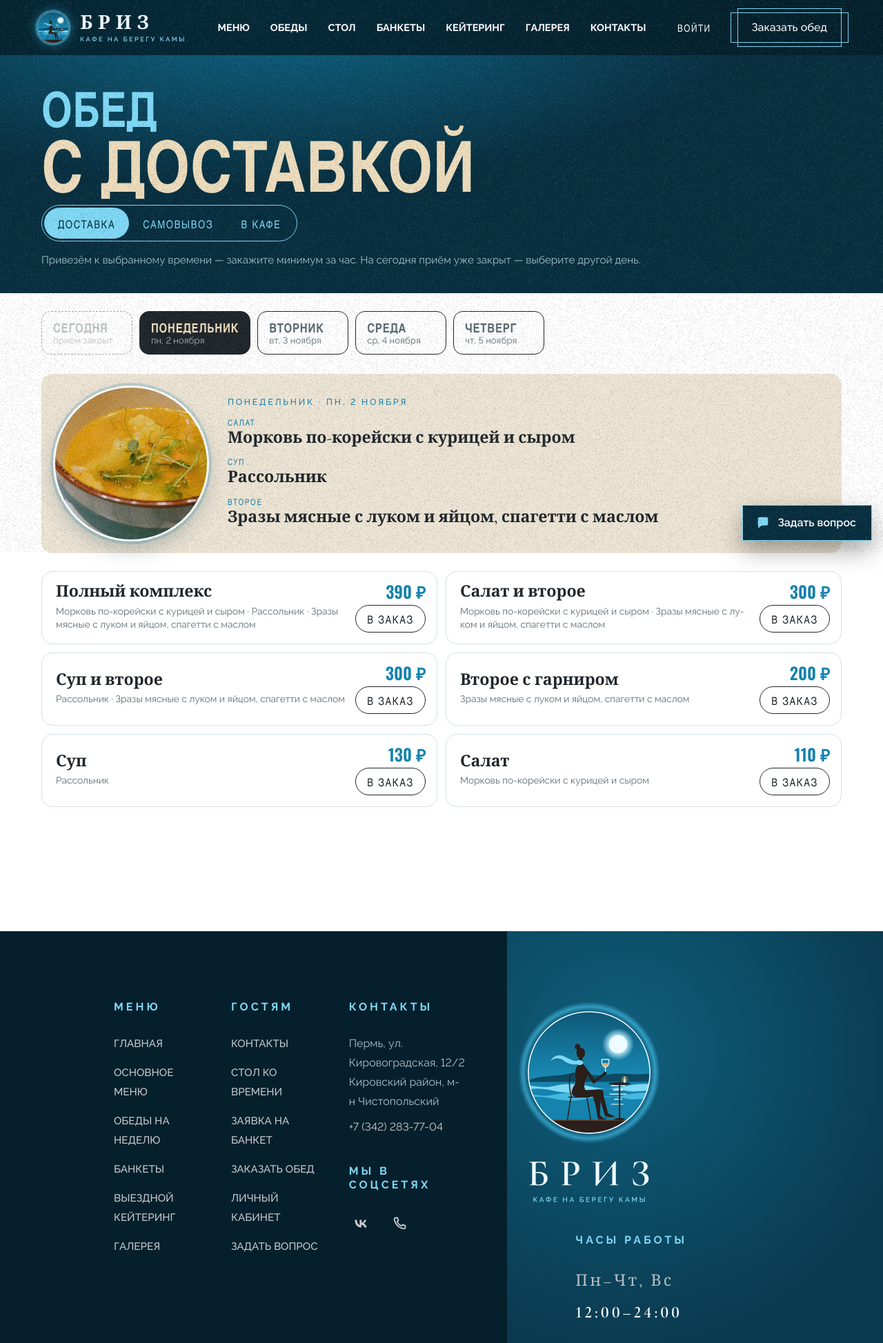
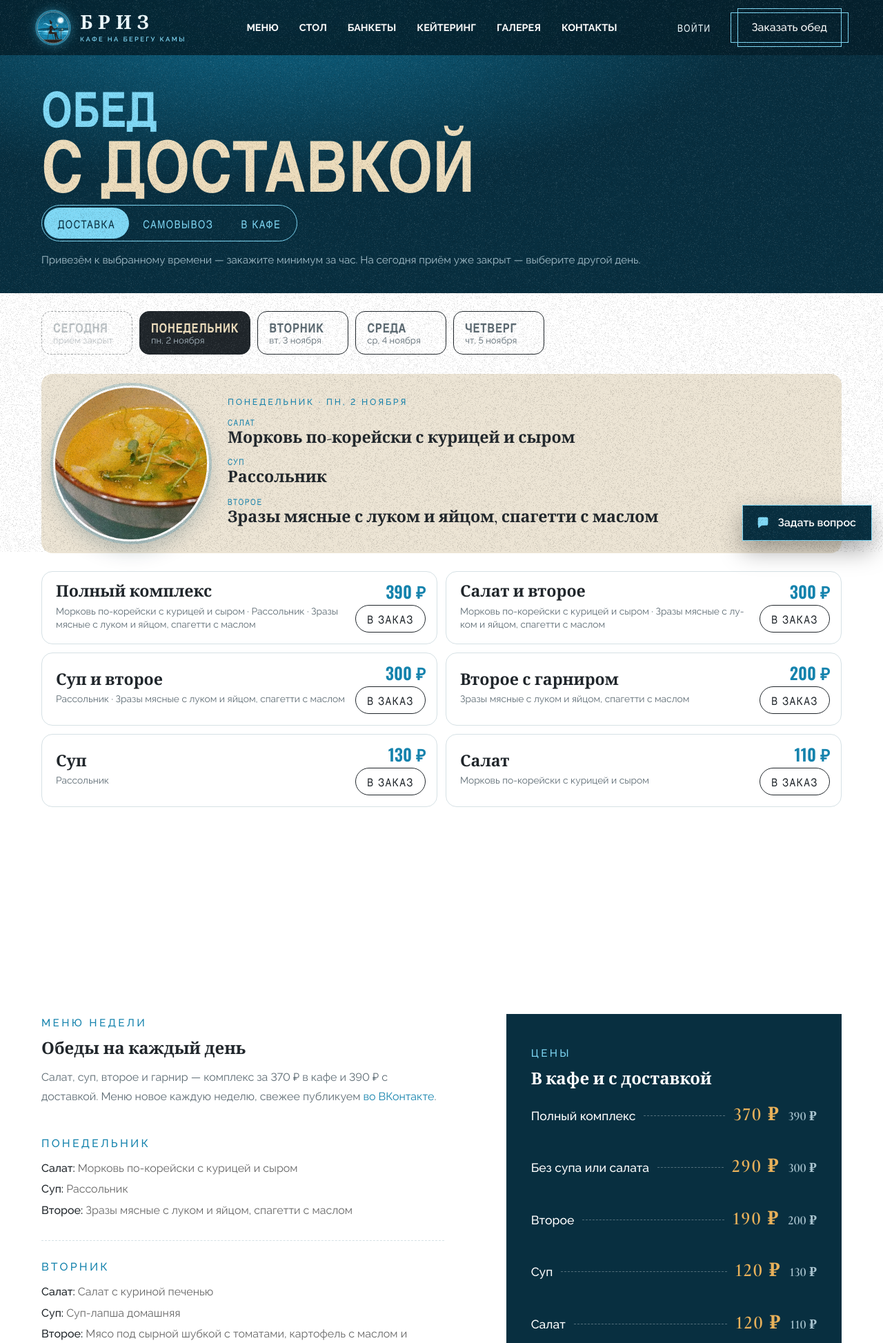
Before and after one commit to jojobommm-dot/briz, a FastAPI app: page /zakaz in a window 1280 px wide. Shown: the top 1947 px of the page at 69% size. Run offline with FastAPI, Linux system fonts and the light colour scheme; data that the repository does not hold is empty.

Commit message:
Обеды — одна страница с заказом; /obedy ведёт на /zakaz, карта сайта
/obedy повторяла главную и экран заказа (цены, меню недели, условия) и
добавляла шаг до заказа. Меню недели, цены и условия теперь обычным текстом
на /zakaz под приложением — их видят поисковики; у /zakaz заголовок и
описание под запрос «комплексные обеды с доставкой». /obedy — постоянное
перенаправление (301), страница осталась только для статичной копии.
В шапке убран дублирующий пункт «Обеды» (есть «Заказать обед»); подвал,
меню и офлайн-страница ведут на /zakaz. Добавлен /sitemap.xml — на него
ссылался robots.txt, а его не было.

Co-Authored-By: Claude Opus 5.5 <noreply@anthropic.com>

```diff
--- a/app/routers/order.py
+++ b/app/routers/order.py
@@ -10,6 +10,7 @@ from sqlalchemy.ext.asyncio import AsyncSession
 
 from .. import lunch_order as lo
 from ..auth import current_customer
+from ..content import LUNCH
 from ..database import get_session
 from ..guest import ensure_guest, guest_key
 from ..models import STATUSES, Booking, Customer, Order, OrderItem
@@ -83,7 +84,9 @@ async def _by_token(token: str, session: AsyncSession) -> Order:
 @router.get("/zakaz", response_class=HTMLResponse)
 async def order_page(request: Request):
     return templates.TemplateResponse(
-        request, "order.html", {"data": lo.page_data(lo.now_local()), "nav": "zakaz"}
+        request,
+        "order.html",
+        {"data": lo.page_data(lo.now_local()), "lunch": LUNCH, "nav": "zakaz"},
     )
 
 
--- a/app/routers/pages.py
+++ b/app/routers/pages.py
@@ -3,7 +3,7 @@
 import hashlib
 import logging
 
-from fastapi import APIRouter, Depends, Request
+from fastapi import APIRouter, Depends, Request, Response
 from fastapi.responses import FileResponse, HTMLResponse, PlainTextResponse, RedirectResponse
 from sqlalchemy.ext.asyncio import AsyncSession
 
@@ -155,12 +155,31 @@ async def keytering_thanks(request: Request):
 
 @router.get("/obedy", response_class=HTMLResponse)
 async def lunch(request: Request):
+    """Обеды теперь на одной странице с заказом — /zakaz. Старый адрес ведёт туда
+    навсегда (301: поисковики переносят его вес). Страница осталась только в статичной
+    копии сайта, где онлайн-заказа нет (tools/freeze.py)."""
+    if not templates.env.globals.get("static_site"):
+        return RedirectResponse("/zakaz", status_code=301)
     return templates.TemplateResponse(request, "lunch.html", {"lunch": LUNCH, "nav": "obedy"})
 
 
 @router.get("/kontakty", response_class=HTMLResponse)
 async def contacts(request: Request):
     return templates.TemplateResponse(request, "contacts.html", {"nav": "kontakty"})
+
+
+# Страницы для поисковиков: кабинеты, статусы заказов и служебное — не нужны
+SITEMAP_PAGES = ["/", "/menu", "/zakaz", "/stol", "/banket", "/keytering", "/kontakty"]
+
+
+@router.get("/sitemap.xml")
+async def sitemap():
+    urls = "".join(f"<url><loc>{settings.base_url}{p}</loc></url>" for p in SITEMAP_PAGES)
+    body = (
+        '<?xml version="1.0" encoding="UTF-8"?>'
+        f'<urlset xmlns="http://www.sitemaps.org/schemas/sitemap/0.9">{urls}</urlset>'
+    )
+    return Response(body, media_type="application/xml")
 
 
 @router.get("/robots.txt", response_class=PlainTextResponse)
@@ -181,7 +200,7 @@ _SHELL_ASSETS = [
     "icons/icon-192.png",
     "img/logo/briz-mark.svg",
 ]
-_SHELL_PAGES = ["/", "/zakaz", "/menu", "/obedy", "/kontakty", "/offline"]
+_SHELL_PAGES = ["/", "/zakaz", "/menu", "/kontakty", "/offline"]
 
 
 def _sw_version() -> str:
--- a/templates/_base.html
+++ b/templates/_base.html
@@ -38,7 +38,6 @@
       </a>
       <nav class="nav" id="nav" aria-label="Разделы">
         <a href="/menu" {% if nav == 'menu' %}aria-current="page"{% endif %}>Меню</a>
-        <a href="/obedy" {% if nav == 'obedy' %}aria-current="page"{% endif %}>Обеды</a>
         {% if not static_site %}<a href="/stol" {% if nav == 'stol' %}aria-current="page"{% endif %}>Стол</a>{% endif %}
         <a href="/banket" {% if nav == 'banket' %}aria-current="page"{% endif %}>Банкеты</a>
         <a href="/keytering" {% if nav == 'keytering' %}aria-current="page"{% endif %}>Кейтеринг</a>
@@ -68,7 +67,7 @@
           <ul class="footer__links">
             <li><a href="/" {% if nav == 'home' %}class="is-active"{% endif %}>Главная</a></li>
             <li><a href="/menu">Основное меню</a></li>
-            <li><a href="/obedy">Обеды на неделю</a></li>
+            <li><a href="{{ order_href }}">Обеды на неделю</a></li>
             <li><a href="/banket">Банкеты</a></li>
             <li><a href="/keytering">Выездной кейтеринг</a></li>
             <li><a href="/#galereya">Галерея</a></li>
--- /dev/null
+++ b/templates/_lunch_info.html
@@ -0,0 +1,38 @@
+{# Меню недели, цены и условия обедов обычным текстом — для гостя и для поисковиков.
+   Подключается на /zakaz (под приложением) и в статичной копии на /obedy. #}
+{% from "_macros.html" import menu_item %}
+<section class="section lunch-info" id="menyu-nedeli">
+  <div class="wrap split split--top">
+    <div>
+      <p class="eyebrow">Меню недели</p>
+      <h2>Обеды на каждый день</h2>
+      <p>Салат, суп, второе и гарнир — комплекс за {{ lunch.price|rub }} в кафе и {{ lunch.price_delivery|rub }} с доставкой. Меню новое каждую неделю, свежее публикуем <a href="{{ cafe.vk }}" target="_blank" rel="noopener">во ВКонтакте</a>.</p>
+      {% for day, salad, soup, main, side in lunch.week %}
+      <div class="lunch-day">
+        <h3 class="lunch-day__name">{{ day }}</h3>
+        <p><b>Салат:</b> {{ salad }}</p>
+        <p><b>Суп:</b> {{ soup }}</p>
+        <p><b>Второе:</b> {{ main }}, {{ side|lower }}</p>
+      </div>
+      {% endfor %}
+    </div>
+    <aside class="note-card">
+      <p class="eyebrow">Цены</p>
+      <h2>В кафе и с доставкой</h2>
+      {% for what, cafe_price, delivery_price in lunch.prices %}{{ menu_item(what, cafe_price, "", delivery_price, "с доставкой") }}{% endfor %}
+      <p class="mi__desc"><span class="price-color">●</span> в кафе &nbsp; ● с доставкой</p>
+      <ul class="plain">
+        <li>Доставка — закажите {{ lunch.order_lead }}, привезём к нужному времени</li>
+        <li>В кафе ждём на обед с {{ lunch.since }}, {{ cafe.address }}</li>
+        {% if not static_site %}<li>Закажите заранее ко времени — придёте, а обед уже на столе</li>{% endif %}
+      </ul>
+      {% if static_site %}
+      <a class="frame-btn" href="tel:{{ cafe.phone }}"><span>Заказать по телефону</span></a>
+      <p class="field__hint" style="margin-top: 22px">{{ cafe.phone|phone }} · или <a href="{{ cafe.vk }}" target="_blank" rel="noopener">во ВКонтакте</a></p>
+      {% else %}
+      <a class="frame-btn" href="#zakaz"><span>Выбрать обед</span></a>
+      <p class="field__hint" style="margin-top: 22px">Или по телефону: <a href="tel:{{ cafe.phone }}">{{ cafe.phone|phone }}</a></p>
+      {% endif %}
+    </aside>
+  </div>
+</section>
--- a/templates/menu.html
+++ b/templates/menu.html
@@ -47,7 +47,7 @@
         {% endfor %}
       </div>
       <p class="paper-menu__foot">Вес — порция / гарнир / соус. Цены в рублях. Меню и цены уточняйте по телефону <a href="tel:{{ cafe.phone }}">{{ cafe.phone|phone }}</a>.</p>
-      <div class="center paper-menu__cta">{{ frame_btn("/obedy", "Обеды на неделю", "frame-btn--dark") }}</div>
+      <div class="center paper-menu__cta">{{ frame_btn("/obedy" if static_site else "/zakaz", "Обеды на неделю", "frame-btn--dark") }}</div>
     </div>
   </section>
 </div>
--- a/templates/offline.html
+++ b/templates/offline.html
@@ -8,7 +8,7 @@
     <p class="lead">Эта страница ещё не сохранена на телефоне. Меню, обеды и контакты, которые вы уже открывали, работают и без сети.</p>
     <p>Позвонить можно всегда: <a href="tel:{{ cafe.phone }}">{{ cafe.phone|phone }}</a></p>
     <div class="btn-row btn-row--center">
-      <a class="frame-btn frame-btn--dark" href="/obedy"><span>Обеды</span></a>
+      <a class="frame-btn frame-btn--dark" href="/zakaz"><span>Обеды</span></a>
       <a class="frame-btn frame-btn--dark" href="/menu"><span>Меню</span></a>
     </div>
   </div>
--- a/templates/order.html
+++ b/templates/order.html
@@ -1,10 +1,10 @@
 {% extends "_base.html" %}
-{% block title %}Заказать обед — кафе «{{ cafe.name }}», {{ cafe.city }}{% endblock %}
-{% block description %}Закажите комплексный обед кафе «{{ cafe.name }}» с доставкой в офис, с собой или в кафе ко времени — придёте, а обед уже на столе. Меню на каждый день, доставка на сегодня — если заказать за час.{% endblock %}
+{% block title %}Комплексные обеды с доставкой — заказать онлайн, кафе «{{ cafe.name }}», {{ cafe.city }}{% endblock %}
+{% block description %}Комплексный обед за {{ lunch.price }} ₽ в Кировском районе Перми, с доставкой — {{ lunch.price_delivery }} ₽. Меню на неделю, заказ онлайн: доставка в офис, с собой или в кафе ко времени.{% endblock %}
 
 {% block content %}
 {# Экран заказа рисует static/js/order.js по данным ниже; без JS остаётся телефон #}
-<section class="app" data-order>
+<section class="app" id="zakaz" data-order>
   <div class="app__head">
     <div class="wrap">
       <h1 class="poster app__title"><span>Обед</span><span>с доставкой</span></h1>
@@ -117,6 +117,9 @@
 
   <script type="application/json" id="order-data">{{ data|tojson }}</script>
 </section>
+
+{# Меню недели и цены обычным текстом: виден без скриптов и поисковикам (бывшая /obedy) #}
+{% include "_lunch_info.html" %}
 {% endblock %}
 
 {% block scripts %}<script src="{{ asset('js/order.js') }}" defer></script>{% endblock %}
```
Also changed, not shown: templates/lunch.html (+3 -36 lines), tests/test_pages.py (+20 -3 lines), README.md.
